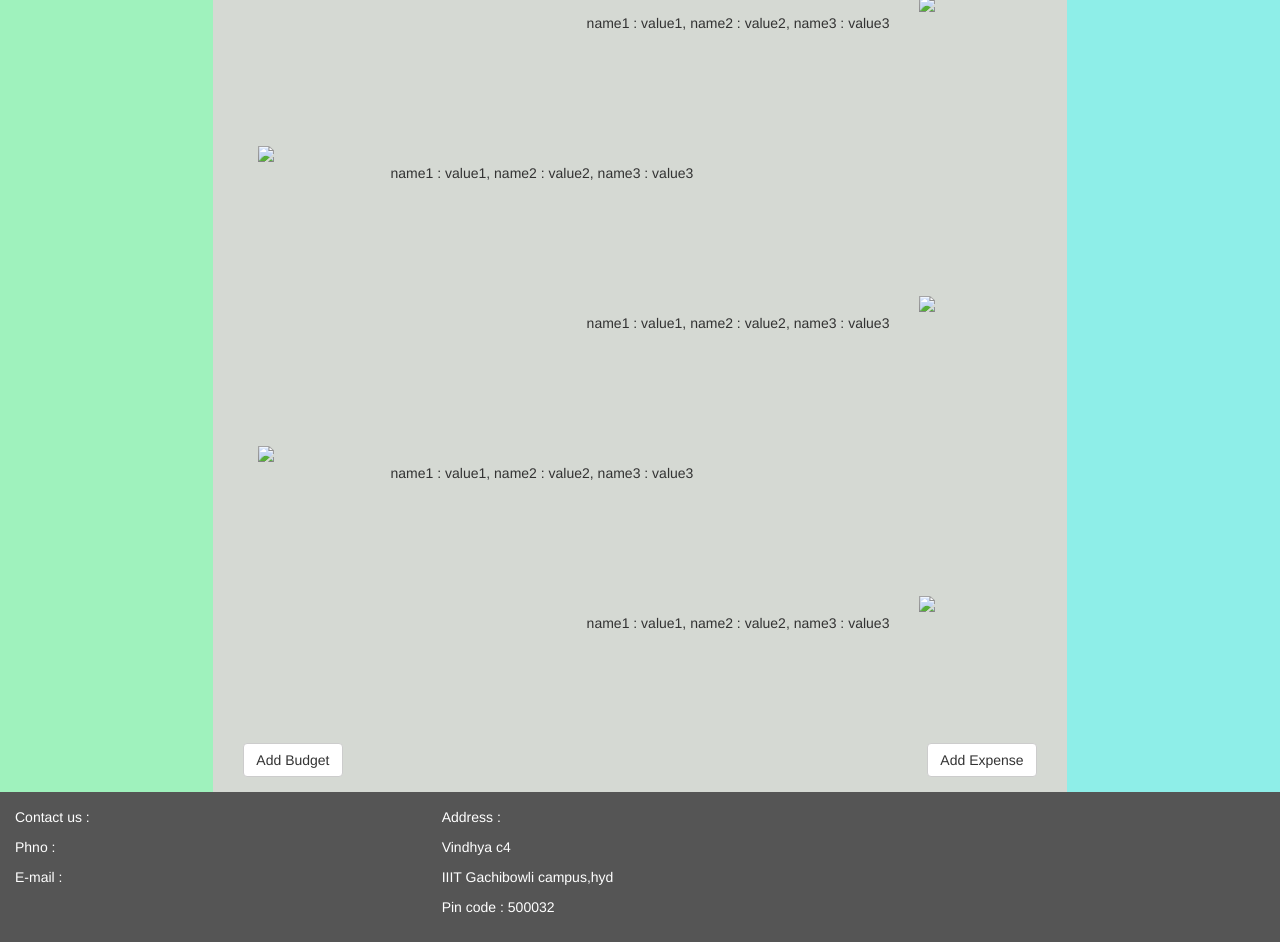
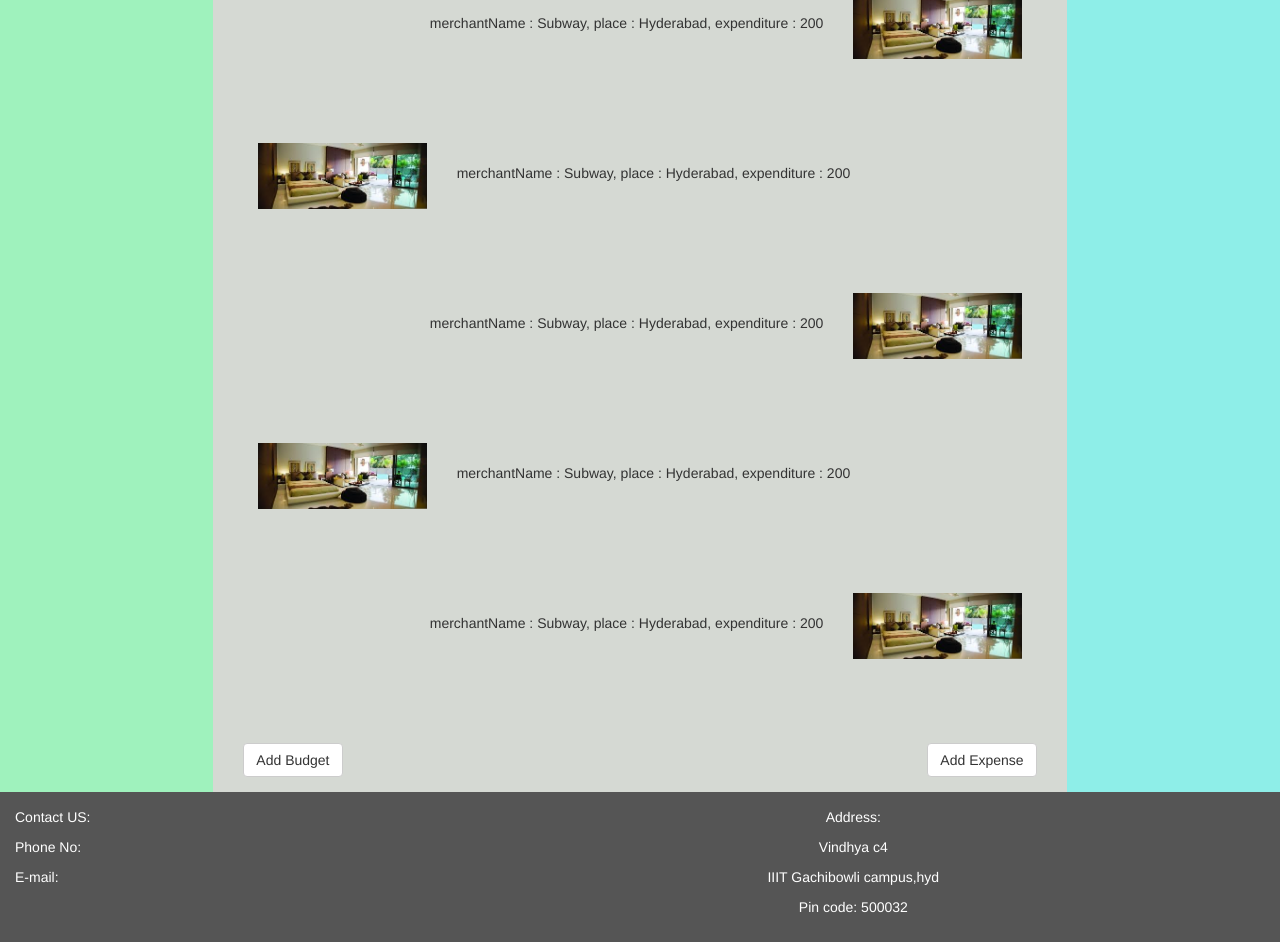
Before and after one commit to vamshi-k-kancharla/DesignYourLife, a website: page ResponsiveWebClient/Expense_Info.html in a window 1280 px wide. Shown: the part 329-1271 px from the top of the page. Drawn offline with nearby package versions, Linux system fonts and the light colour scheme.

Commit message:
DesignYourLife: ResponsiveWebClient: Automatic data retrieval & display of Expense Info Page

```diff
--- a/ResponsiveWebClient/Expense_Info.html
+++ b/ResponsiveWebClient/Expense_Info.html
@@ -20,7 +20,6 @@
 
             padding-bottom: 1000px;
             height: 100%;
-
         }
 
         .navbar {
@@ -29,7 +28,6 @@
             border-radius: 0;
             background-color: #80B1F6;
             color: black;
-
         }
 
         .row.content {height: 1000px;}
@@ -45,7 +43,6 @@
             background-color: #555;
             color: white;
             padding: 15px;
-
         }
 
         @media screen and (max-width: 767px) {
@@ -54,18 +51,15 @@
 
                 height: auto;
                 padding: 15px;
-
             }
 
             .row.content {height: auto;}
-
         }
 
         .text-left{
 
             height: auto;
             padding: 15px ;
-
         }
 
     </style>
@@ -76,6 +70,7 @@
 
     <script src="https://code.jquery.com/jquery-3.2.1.slim.min.js"></script>
     <script src="./JavaScripts/Key_Value_Map.js"></script>
+    <script src="./JavaScripts/GlobalsWebClient.js"></script>
 
     <nav class="navbar navbar-inverse ">
 
@@ -90,12 +85,10 @@
             <ul class="nav navbar-nav">
 
                 <li><a href="#" style="color:black">Home</a></li>
+                <li><a href="#" style="color:black"> Page 1 </a></li>
+                <li><a href="#" style="color:black">Page 2</a></li>
+                <li><a href="#" style="color:black">Page 3</a></li>
 
-                <li><a href="#" style="color:black"> Page 1 </a></li>
-
-                <li><a href="#" style="color:black">Page 2</a></li>
-
-                <li><a href="#" style="color:black">page 3</a></li>
             </ul>
 
             <form class="navbar-form navbar-left" action="/action.html">
@@ -120,8 +113,7 @@
 
             <ul class="nav navbar-nav navbar-right">
 
-                <li><a  style="color:black"><span class="glyphicon glyphicon-user"></span> Sign Up</a></li>
-
+                <li><a style="color:black"><span class="glyphicon glyphicon-user"></span> Sign Up</a></li>
                 <li><a href="#" style="color:black"><span class="glyphicon glyphicon-log-in"></span> Login</a></li>
 
             </ul>
@@ -136,7 +128,7 @@
 
             <div class="col-sm-2 sidenav" style="background-color:#9FF2BD;"></div>
 
-            <div class="col-sm-8 text-left" style="background-color: #D5D9D3;" >
+            <div class="col-sm-8 text-left" style="background-color: #D5D9D3;">
 
                 <div class="navbar navbar-inverse" style="background-color:#35433A">
 
@@ -150,21 +142,23 @@
 
                 <div style="padding: 20px"></div>
 
-              <div class="col-sm-12" >
+                <div class="col-sm-12">
 
-                <div class="col-sm-2">
+                    <div class="col-sm-3">
 
-                <p id="img1"> </p>
+                        <img id="img1" style="width:100%">
 
                     </div>
 
-              <div class="col-sm-10">
+                    <div class="col-sm-9">
 
-                <div style="padding: 10px" ></div>
+                        <div style="padding: 10px"></div>
 
-                <p style="text-align: left;"><span id="img1_id1"></span> : <span id="img1_value1"></span>,
+                        <p style="text-align: left;">
+                            <span id="img1_id1"></span> : <span id="img1_value1"></span>,
                             <span id="img1_id2"></span> : <span id="img1_value2"></span>,
-                <span id="img1_id3"></span> : <span id="img1_value3"></span></p>
+                            <span id="img1_id3"></span> : <span id="img1_value3"></span>
+                        </p>
 
                     </div>
 
@@ -172,21 +166,23 @@
 
                 <div style="padding: 75px"></div>
 
-              <div class="col-sm-12" >
+                <div class="col-sm-12">
 
-              <div class="col-sm-10">
+                    <div class="col-sm-9">
 
-                <div style="padding: 10px" ></div>
+                        <div style="padding: 10px"></div>
 
-                <p style="text-align: right;"><span id="img2_id1"></span> : <span id="img2_value1"></span>,
+                        <p style="text-align: right;">
+                            <span id="img2_id1"></span> : <span id="img2_value1"></span>,
                             <span id="img2_id2"></span> : <span id="img2_value2"></span>,
-                <span id="img2_id3"></span> : <span id="img2_value3"></span></p>
+                            <span id="img2_id3"></span> : <span id="img2_value3"></span>
+                        </p>
 
                     </div>
 
-              <div class="col-sm-2">
+                    <div class="col-sm-3">
 
-                <p id="img2"></p>
+                        <img id="img2" style="width:100%">
 
                     </div>
 
@@ -194,22 +190,23 @@
 
                 <div style="padding: 75px"></div>
 
+                <div class="col-sm-12">
 
-              <div class="col-sm-12" >
+                    <div class="col-sm-3">
 
-                <div class="col-sm-2">
-
-                <p id="img3"> </p>
+                        <img id="img3" style="width:100%">
 
                     </div>
 
-              <div class="col-sm-10">
+                    <div class="col-sm-9">
 
-                <div style="padding: 10px" ></div>
+                        <div style="padding: 10px"></div>
 
-                <p style="text-align: left;"><span id="img3_id1"></span> : <span id="img3_value1"></span>,
+                        <p style="text-align: left;">
+                            <span id="img3_id1"></span> : <span id="img3_value1"></span>,
                             <span id="img3_id2"></span> : <span id="img3_value2"></span>,
-                <span id="img3_id3"></span> : <span id="img3_value3"></span></p>
+                            <span id="img3_id3"></span> : <span id="img3_value3"></span>
+                        </p>
 
                     </div>
 
@@ -217,21 +214,23 @@
 
                 <div style="padding: 75px"></div>
 
-              <div class="col-sm-12" >
+                <div class="col-sm-12">
 
-              <div class="col-sm-10">
+                    <div class="col-sm-9">
 
-                <div style="padding: 10px" ></div>
+                        <div style="padding: 10px"></div>
 
-                <p style="text-align: right;"><span id="img4_id1"></span> : <span id="img4_value1"></span>,
+                        <p style="text-align: right;">
+                            <span id="img4_id1"></span> : <span id="img4_value1"></span>,
                             <span id="img4_id2"></span> : <span id="img4_value2"></span>,
-                <span id="img4_id3"></span> : <span id="img4_value3"></span></p>
+                            <span id="img4_id3"></span> : <span id="img4_value3"></span>
+                        </p>
 
                     </div>
 
-              <div class="col-sm-2">
+                    <div class="col-sm-3">
 
-                <p id="img4"></p>
+                        <img id="img4" style="width:100%">
 
                     </div>
 
@@ -239,22 +238,23 @@
 
                 <div style="padding: 75px"></div>
 
+                <div class="col-sm-12">
 
-              <div class="col-sm-12" >
+                    <div class="col-sm-3">
 
-                <div class="col-sm-2">
-
-                <p id="img5"> </p>
+                        <img id="img5" style="width:100%">
 
                     </div>
 
-              <div class="col-sm-10">
+                    <div class="col-sm-9">
 
-                <div style="padding: 10px" ></div>
+                        <div style="padding: 10px"></div>
 
-                  <p style="text-align: left;"><span id="img5_id1"></span> : <span id="img5_value1"></span>,
+                        <p style="text-align: left;">
+                            <span id="img5_id1"></span> : <span id="img5_value1"></span>,
                             <span id="img5_id2"></span> : <span id="img5_value2"></span>,
-                  <span id="img5_id3"></span> : <span id="img5_value3"></span></p>
+                            <span id="img5_id3"></span> : <span id="img5_value3"></span>
+                        </p>
 
                     </div>
 
@@ -262,21 +262,23 @@
 
                 <div style="padding: 75px"></div>
 
-              <div class="col-sm-12" >
+                <div class="col-sm-12">
 
-                <div class="col-sm-10">
+                    <div class="col-sm-9">
 
-                  <div style="padding: 10px" ></div>
+                        <div style="padding: 10px"></div>
 
-                  <p style="text-align: right;"><span id="img6_id1"></span> : <span id="img6_value1"></span>,
+                        <p style="text-align: right;">
+                            <span id="img6_id1"></span> : <span id="img6_value1"></span>,
                             <span id="img6_id2"></span> : <span id="img6_value2"></span>,
-                  <span id="img6_id3"></span> : <span id="img6_value3"></span></p>
+                            <span id="img6_id3"></span> : <span id="img6_value3"></span>
+                        </p>
 
                     </div>
 
-                <div class="col-sm-2">
+                    <div class="col-sm-3">
 
-                  <p id="img6"></p>
+                        <img id="img6" style="width:100%">
 
                     </div>
 
@@ -291,12 +293,9 @@
 
                 </div>
 
-
-
             </div>
 
-            <div  class="col-sm-2 sidenav" style="background-color: #8EEEE8  ;">
-
+            <div class="col-sm-2 sidenav" style="background-color: #8EEEE8;">
             </div>
 
         </div>
@@ -307,20 +306,20 @@
 
         <div class="row">
 
-            <div class="col-sm-4"  >
+            <div class="col-sm-4">
 
-              <p>Contact us :</p>
-              <p>Phno : </p>
-              <p>E-mail : </p>
+                <p>Contact US: </p>
+                <p>Phone No: </p>
+                <p>E-mail: </p>
 
             </div>
 
-            <div class="col-sm-8" class="text-center">
+            <div class="col-sm-8 text-center">
 
-              <p>Address :</p>
+                <p>Address: </p>
                 <p>Vindhya c4</p>
                 <p>IIIT Gachibowli campus,hyd<p>
-              <p>Pin code : 500032</p>
+                <p>Pin code: 500032</p>
 
             </div>
 
@@ -330,85 +329,46 @@
 
     <script>
 
+        /**
+         *
+         *  Onload event based functionality
+         *
+         */
+
         window.onload = function (event) {
 
-        display_container_info();
-
+            displayExpenseValues();
         }
 
+        /**
+         *
+         *  Displays Expense values onload by retrieving data.
+         *
+         */
 
-       function display_container_info(){
+        function displayExpenseValues() {
 
+            var totalNumberOfContainers = 6;
+            var imageSource = "./Resources/Pictures/accommodation.jpg";
+            //var imageSource = "./Resources/Pictures/" + window.localStorage.getItem(GlobalWebClientModule.currentExpense_SubCategory_Key);
 
-         var path = ["img1","img2","img3","img4","img5","img6"];
+            for (var currentContainer = 1; currentContainer <= totalNumberOfContainers; currentContainer++) {
 
+                var keyIdArray = keyValueMapModule.deduceExpenseKeyValueIdArray("img", currentContainer, 3, "id");
+                var valueIdArray = keyValueMapModule.deduceExpenseKeyValueIdArray("img", currentContainer, 3, "value");
 
-        var keyIdArray = ["img1_id1","img1_id2","img1_id3",
-                       "img2_id1","img2_id2","img2_id3",
-                       "img3_id1","img3_id2","img3_id3",
-                       "img4_id1","img4_id2","img4_id3",
-                       "img5_id1","img5_id2","img5_id3",
-                       "img6_id1","img6_id2","img6_id3"];
+                var keyValueMap = keyValueMapModule.deduceExpenseKeyValueMap("img", currentContainer, imageSource,
+                    keyIdArray, valueIdArray, GlobalWebClientModule.dummyResultObject_ExpenseDetails);
 
-        var valueIdArray = ["img1_value1","img1_value2","img1_value3",
-                         "img2_value1","img2_value2","img2_value3",
-                         "img3_value1","img3_value2","img3_value3",
-                         "img4_value1","img4_value2","img4_value3",
-                         "img5_value1","img5_value2","img5_value3",
-                         "img6_value1","img6_value2","img6_value3"];
+                if (GlobalWebClientModule.bDebug == true) {
 
-        var keyValueMap = new Map();
+                    alert("keyIdArray : " + keyIdArray);
+                    alert("valueIdArray : " + valueIdArray);
+                    alert("keyValueMap : " + keyValueMap);
+                }
 
-        keyValueMap.set("img1","<img src='img1.jpg' width='140px'/>");
-        keyValueMap.set("img1_id1","name1");
-        keyValueMap.set("img1_id2","name2");
-        keyValueMap.set("img1_id3","name3");
-        keyValueMap.set("img1_value1","value1");
-        keyValueMap.set("img1_value2","value2");
-        keyValueMap.set("img1_value3","value3");
-
-        keyValueMap.set("img2","<img src='img2.jpg' width='140px'/>");
-        keyValueMap.set("img2_id1","name1");
-        keyValueMap.set("img2_id2","name2");
-        keyValueMap.set("img2_id3","name3");
-        keyValueMap.set("img2_value1","value1");
-        keyValueMap.set("img2_value2","value2");
-        keyValueMap.set("img2_value3","value3");
-
-        keyValueMap.set("img3","<img src='img3.jpg' width='140px'/>");
-        keyValueMap.set("img3_id1","name1");
-        keyValueMap.set("img3_id2","name2");
-        keyValueMap.set("img3_id3","name3");
-        keyValueMap.set("img3_value1","value1");
-        keyValueMap.set("img3_value2","value2");
-        keyValueMap.set("img3_value3","value3");
-
-        keyValueMap.set("img4","<img src='img4.jpg' width='140px'/>");
-        keyValueMap.set("img4_id1","name1");
-        keyValueMap.set("img4_id2","name2");
-        keyValueMap.set("img4_id3","name3");
-        keyValueMap.set("img4_value1","value1");
-        keyValueMap.set("img4_value2","value2");
-        keyValueMap.set("img4_value3","value3");
-
-        keyValueMap.set("img5","<img src='img5.jpg' width='140px'/>");
-        keyValueMap.set("img5_id1","name1");
-        keyValueMap.set("img5_id2","name2");
-        keyValueMap.set("img5_id3","name3");
-        keyValueMap.set("img5_value1","value1");
-        keyValueMap.set("img5_value2","value2");
-        keyValueMap.set("img5_value3","value3");
-
-        keyValueMap.set("img6","<img src='img6.jpg' width='140px'/>");
-        keyValueMap.set("img6_id1","name1");
-        keyValueMap.set("img6_id2","name2");
-        keyValueMap.set("img6_id3","name3");
-        keyValueMap.set("img6_value1","value1");
-        keyValueMap.set("img6_value2","value2");
-        keyValueMap.set("img6_value3","value3");
-
-        keyValueMapModule.displayimageContainerValues(path,keyIdArray,valueIdArray,keyValueMap);
-
+                keyValueMapModule.displaySingleContainerValues(keyIdArray, valueIdArray, keyValueMap);
+            }
         }
 
     </script>
--- a/ResponsiveWebClient/JavaScripts/GlobalsWebClient.js
+++ b/ResponsiveWebClient/JavaScripts/GlobalsWebClient.js
@@ -25,6 +25,7 @@ var GlobalWebClientModule = (function () {
     // dummy Result Object For <Key, Value> Pairs display
 
     var dummyResultObject_SummaryDetails = { currentCategory: "dummy", noOfExpenses: "100", expenditure: "4500" };
+    var dummyResultObject_ExpenseDetails = { merchantName: "Subway", place: "Hyderabad", expenditure: "200" };
 
     // Expose local variables for global access
 
@@ -49,7 +50,8 @@ var GlobalWebClientModule = (function () {
         transportation_SubCategories: transportation_SubCategories,
         vacation_SubCategories: vacation_SubCategories,
 
-        dummyResultObject_SummaryDetails: dummyResultObject_SummaryDetails
+        dummyResultObject_SummaryDetails: dummyResultObject_SummaryDetails,
+        dummyResultObject_ExpenseDetails: dummyResultObject_ExpenseDetails
 	}
 
 }) ();
--- a/ResponsiveWebClient/JavaScripts/Key_Value_Map.js
+++ b/ResponsiveWebClient/JavaScripts/Key_Value_Map.js
@@ -52,7 +52,7 @@ var keyValueMapModule = (function () {
      *
      * @param {String} category  : String value of "Category/Sub Category"
      * @param {Number} no_of_rows  : Number of <k,v> pairs of Id's rendered in current container
-     * @param {Map} id  : Specific suffix of targeted id
+     * @param {String} id  : Specific suffix of targeted id
      *
      * @returns {Array} resultIdArray : Array of deduced Id's from input variables
      *
@@ -110,14 +110,63 @@ var keyValueMapModule = (function () {
     }
 
 
+    /**
+     *
+     * @param {String} containerPrefix  : Prefix value of Expense container name
+     * @param {Number} no_of_containers  : Number of Expense Containers
+     * @param {String} idPrefix  : Prefix value of id
+     *
+     * @returns {Array} resultIdArray : Array of deduced Id's from input variables
+     *
+     */
+
+    function deduceExpenseKeyValueIdArray(containerPrefix, currentContainer, no_Of_Expense_Details, idPrefix) {
+
+        var resultIdArray = new Array();
+
+        for (var currentRow = 1; currentRow <= no_Of_Expense_Details; currentRow++) {
+
+            var resultId = containerPrefix + String(currentContainer) + "_" + idPrefix + String(currentRow);
+            resultIdArray.push(resultId);
+        }
+
+        return resultIdArray;
+    }
+
+    /**
+     *
+     * @param {String} containerPrefix  : Prefix value of Expense container name
+     * @param {Number} no_of_containers  : Number of Expense Containers
+     * @param {String} idPrefix  : Prefix value of id
+     *
+     * @returns {Array} resultIdArray : Array of deduced Id's from input variables
+     *
+     */
+
+    function deduceExpenseKeyValueMap(containerPrefix, currentContainer, imageSource, keyIdArray, valueIdArray, resultKeyValueObject) {
+
+        // Fill Expense Info details in map
+
+        resultKeyValueMap = deduceKeyValueMap(keyIdArray, valueIdArray, resultKeyValueObject);
+
+        // Fill image info in map
+
+        var imageKey = containerPrefix + String(currentContainer);
+        document.getElementById(imageKey).setAttribute("src", imageSource);
+
+        return resultKeyValueMap;
+    }
+
     // Expose the method implementations for Global Access
 
 	 return {
 
-        deduceKeyValueIdArray : deduceKeyValueIdArray ,
-        displayimageContainerValues : displayimageContainerValues ,
+        deduceKeyValueIdArray : deduceKeyValueIdArray,
+        displayimageContainerValues : displayimageContainerValues,
         displaySingleContainerValues : displaySingleContainerValues,
-        deduceKeyValueMap : deduceKeyValueMap
+        deduceKeyValueMap: deduceKeyValueMap,
+        deduceExpenseKeyValueIdArray: deduceExpenseKeyValueIdArray,
+        deduceExpenseKeyValueMap: deduceExpenseKeyValueMap
 
 	 }
 
```
Lines whose indentation alone changed are shown as unchanged.
